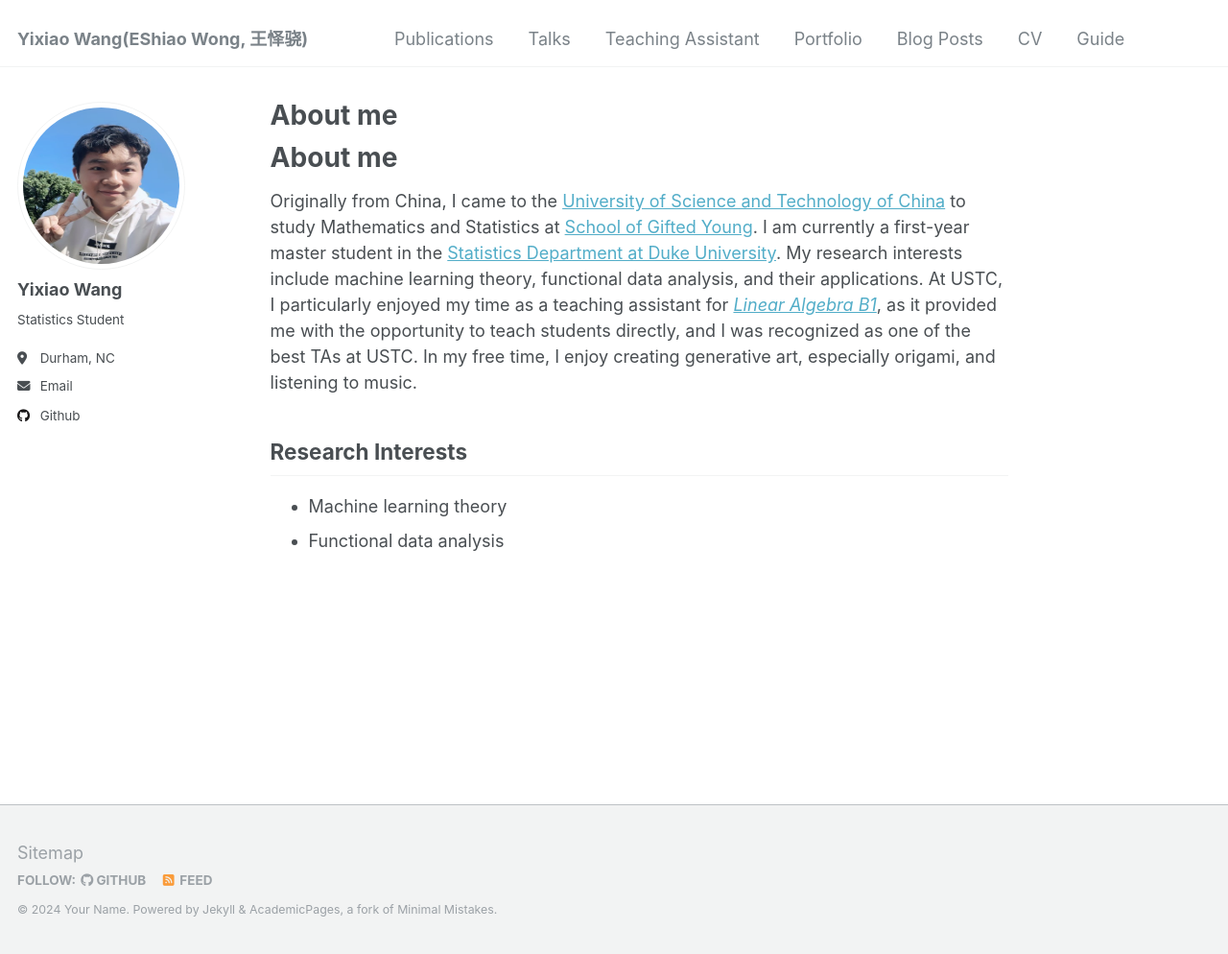
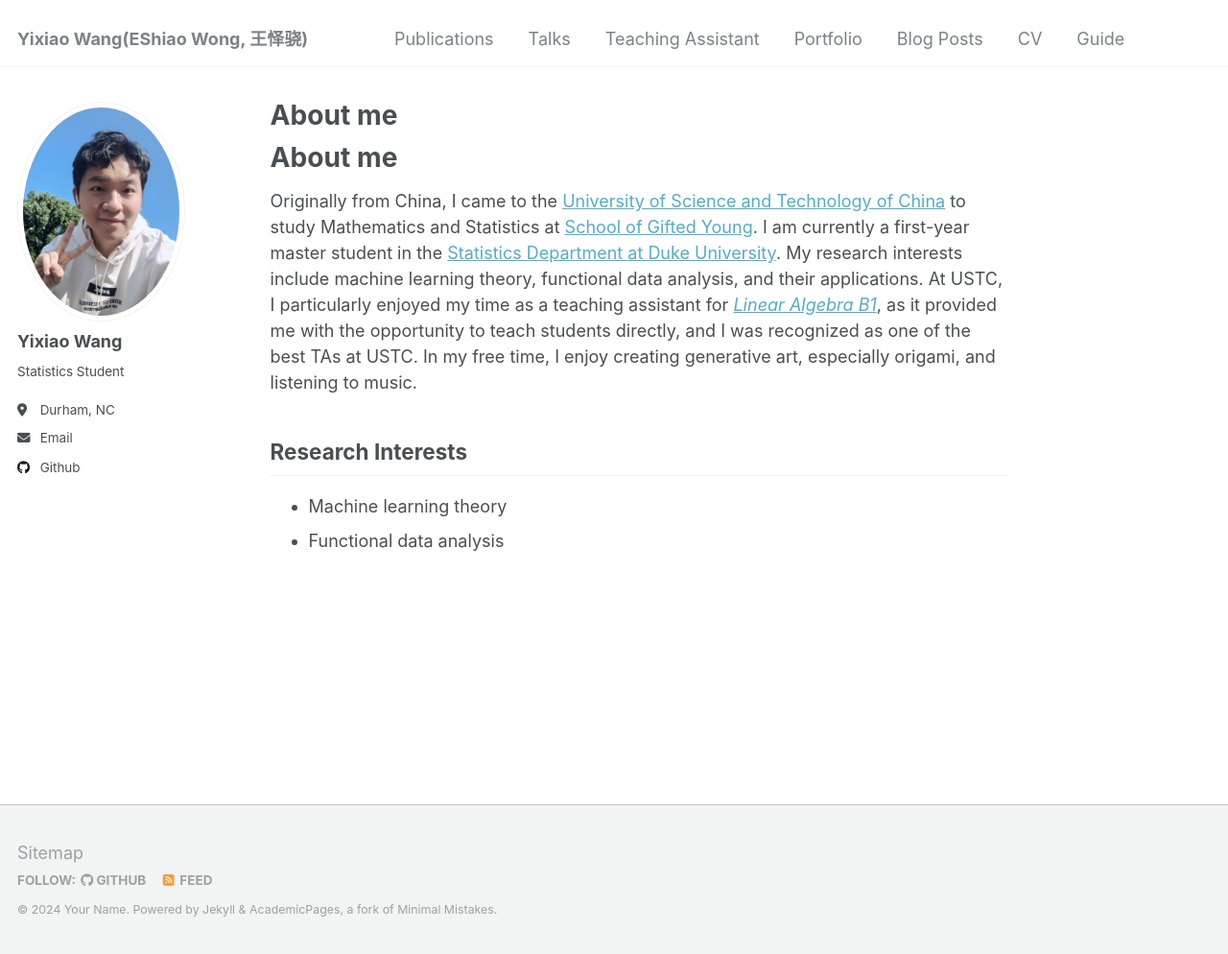
Before and after one commit to Yixiao-Wang-Stats/Yixiao-Wang-Stats.github.io, a Jekyll site: the page built from _pages/about.md, in a window 1280 px wide and 994 px high. Shown: the whole window at 96% size. Built offline with Jekyll 4.4.1, drawn with Linux system fonts in a browser that asks for light colours; nearby versions of some CDN libraries; library files that are not in the unit come from our copies; a script that is not in the unit is left out; our own code applies the rules of GitHub Pages for plain Markdown files.

Commit message:
Update _sidebar.scss

```diff
--- a/_sass/_sidebar.scss
+++ b/_sass/_sidebar.scss
@@ -92,9 +92,7 @@
   img {
     max-width: 175px;
     border-radius: 50%;
-   // 确保宽高相等
-    width: 175px; // 设置固定宽度
-    height: 175px; // 设置固定高度
+
     @include breakpoint($large) {
       padding: 5px;
       border: 1px solid $border-color;
```
